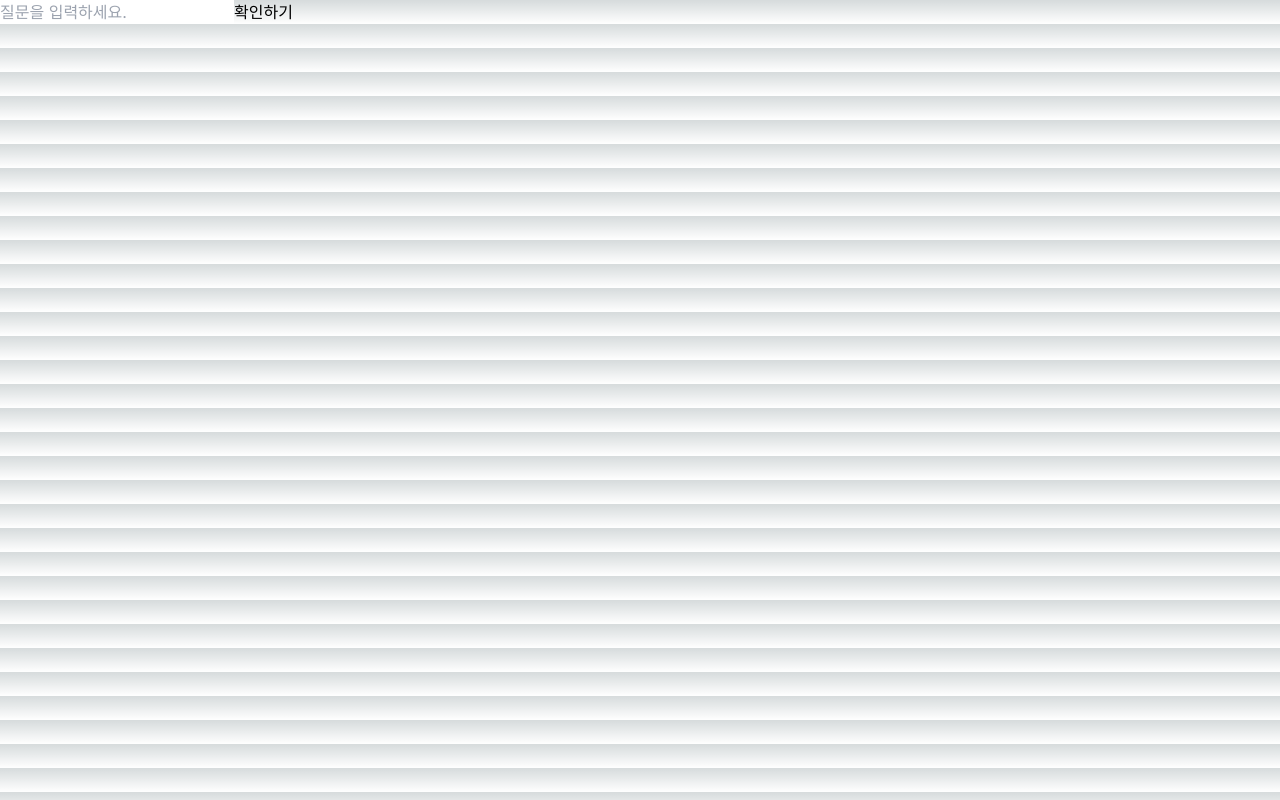
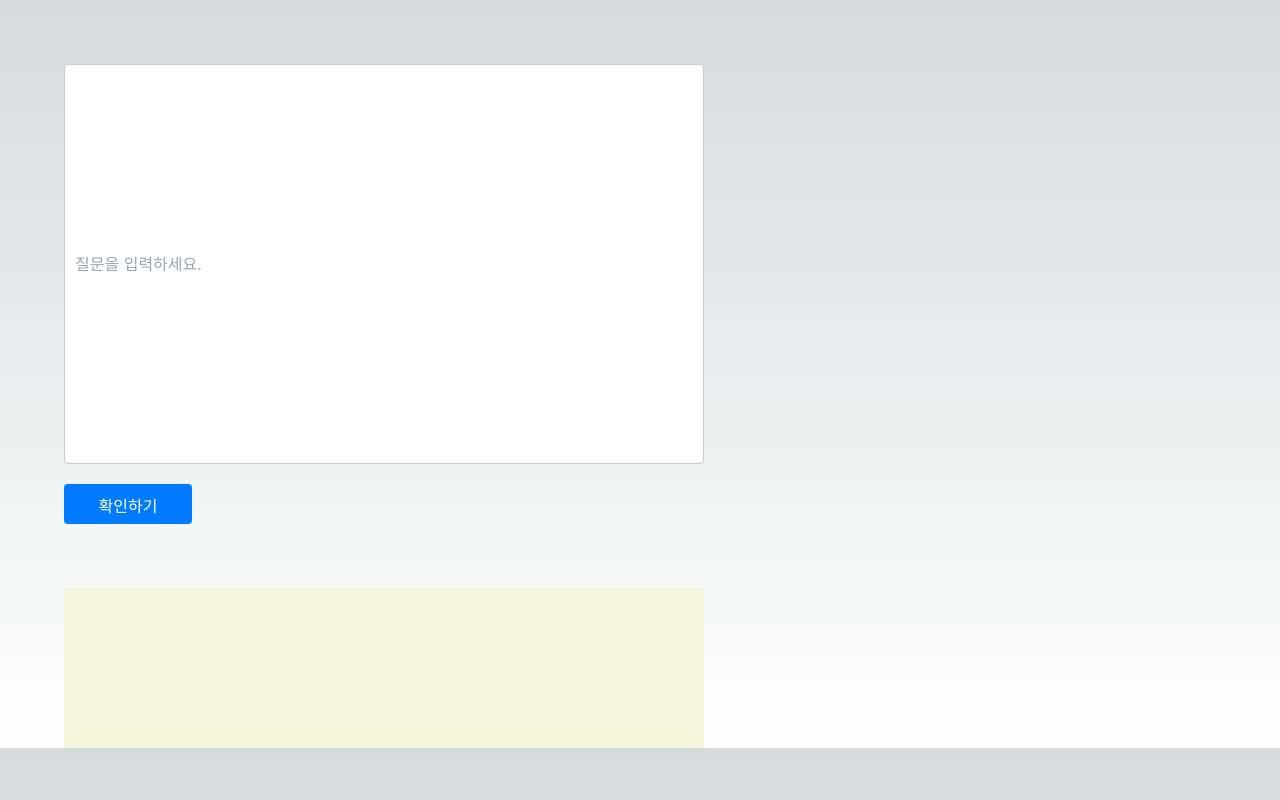
Before and after one commit to Yuan12131/nextai, a Next.js app: page / in a window 1280 px wide. Built offline with nearby package versions, Linux system fonts and the light colour scheme.

Commit message:
main : styled-component

```diff
--- a/src/app/page.tsx
+++ b/src/app/page.tsx
@@ -1,5 +1,41 @@
 "use client";
 import React, { useState } from "react";
+import styled from "styled-components";
+
+const Form = styled.form`
+  display: flex;
+  flex-direction: column;
+  padding: 5vw;
+`;
+
+const Input = styled.input`
+  width: 50vw;
+  height: 50vh;
+  padding: 10px;
+  font-size: 16px;
+  border: 1px solid #ccc;
+  border-radius: 4px;
+  margin-bottom: 20px;
+`;
+
+const Button = styled.button`
+  width: 10vw;
+  height: 5vh;
+  padding: 10px 20px;
+  font-size: 16px;
+  background-color: #007bff;
+  color: #fff;
+  border: none;
+  border-radius: 4px;
+  cursor: pointer;
+`;
+
+const Div = styled.div`
+  width: 50vw;
+  height: 20vh;
+  margin-left: 5vw;
+  background-color: beige;
+`;
 
 const Gpt = () => {
   const [inputValue, setInputValue] = useState("");
@@ -34,16 +70,16 @@ const Gpt = () => {
 
   return (
     <div>
-      <form onSubmit={handleAskQuestion}>
-        <input
+      <Form onSubmit={handleAskQuestion}>
+        <Input
           type="text"
           value={inputValue}
           onChange={handleInputChange}
           placeholder="질문을 입력하세요."
         />
-        <button type="submit">확인하기</button>
-      </form>
-      <div>{response}</div>
+        <Button type="submit">확인하기</Button>
+      </Form>
+      <Div>{response}</Div>
     </div>
   );
 };
```
